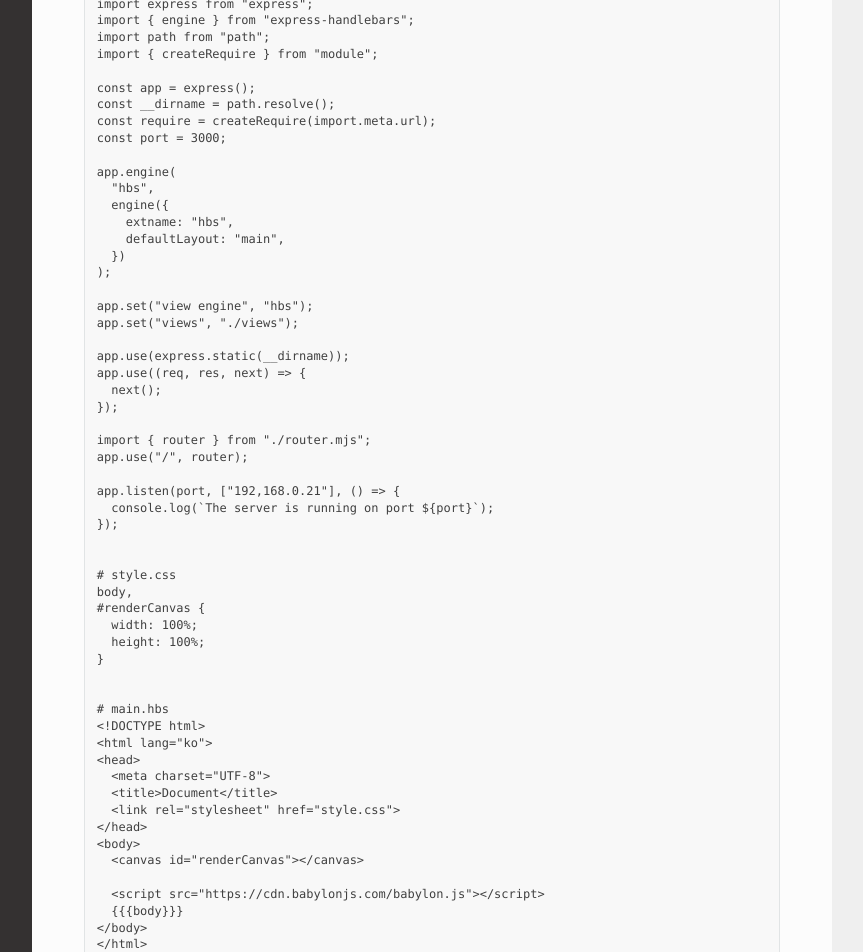
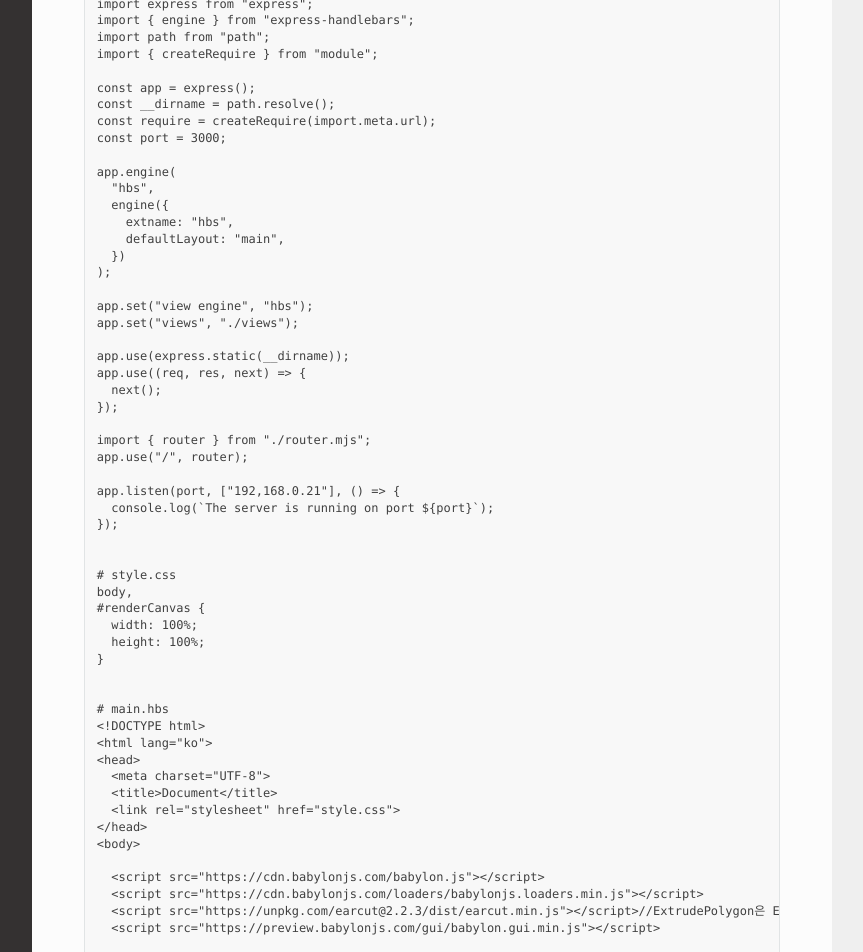
Before and after one commit to lisney/RTD, a Sphinx documentation site: the page built from docs/source/new/babylonjs.md, in a window 1280 px wide and 1400 px high, scrolled down 3634 px. Shown: the part 448-1400 px from the top of the window, without its empty margins (268-1131 px from the left). Built offline with Sphinx 7.4.7 and the Read the Docs theme 2.0.0, drawn with Linux system fonts in a browser that asks for light colours; pages that are not in the unit, such as notebooks, are missing from menus; some of the changed text lies outside the part shown.

Commit message:
Update babylonjs.md

````diff
--- a/docs/source/new/babylonjs.md
+++ b/docs/source/new/babylonjs.md
@@ -226,16 +226,22 @@ body,
   <link rel="stylesheet" href="style.css">
 </head>
 <body>
-  <canvas id="renderCanvas"></canvas>
 
   <script src="https://cdn.babylonjs.com/babylon.js"></script>
+  <script src="https://cdn.babylonjs.com/loaders/babylonjs.loaders.min.js"></script>
+  <script src="https://unpkg.com/earcut@2.2.3/dist/earcut.min.js"></script>//ExtrudePolygon은 Earcut라이브러리 필요
+  <script src="https://preview.babylonjs.com/gui/babylon.gui.min.js"></script>
+
   {{{body}}}
 </body>
 </html>
 
 
 # home.hbs
-<script>
+  <canvas id="renderCanvas"></canvas>
+
+
+# babylon.js
     const canvas = document.querySelector('#renderCanvas')
     const engine = new BABYLON.Engine(canvas, true)//antialis true
 
@@ -265,6 +271,4 @@ body,
         sceneToRender.render()
     })
 
-</script>
-
 ```
````
